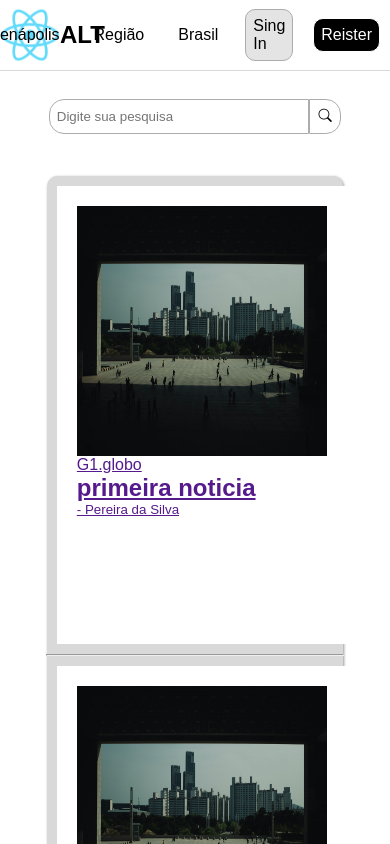
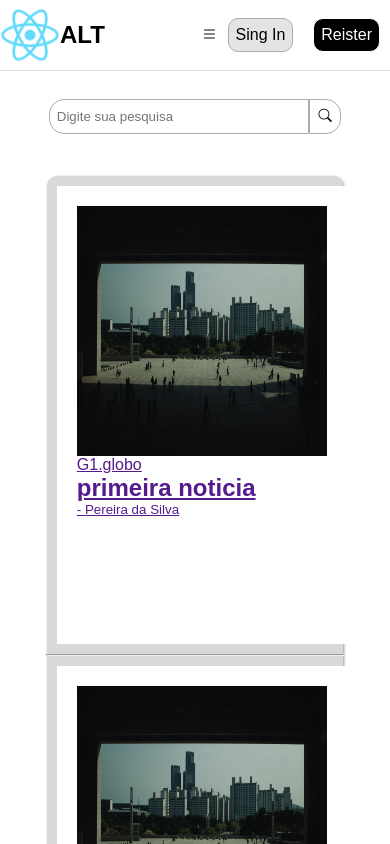
Before and after one commit to aeelmesq/TCC, a React (Create React App) app: page / in a window 390 px wide. Shown: the top 844 px of the page. Built offline with nearby package versions, Linux system fonts and the light colour scheme.

Commit message:
reponsive

```diff
--- a/src/StyleComponents/Header.css
+++ b/src/StyleComponents/Header.css
@@ -30,14 +30,14 @@
     z-index: 0;
 }
 #left {
-    width: 40%;
+    width: 20%;
     display: flex;
     float: left;
     height: 100%;
     align-items: center;
 }
 #right {
-    width: 60%;
+    width: 80%;
     display: flex;
     float: right;
     align-items: center;
@@ -79,3 +79,17 @@
     top: -70px;
     animation: slideUp 0.2s linear;
 }
+.hanbBtn {
+    visibility: hidden;
+}
+@media screen and (max-width: 948px) {
+    .hanbBtn {
+        visibility: visible;
+    }
+    .menu {
+        visibility: hidden;
+        display: inline;
+        position: absolute;
+        background-color: white;
+    }
+}
--- a/src/components/Header/Menu.js
+++ b/src/components/Header/Menu.js
@@ -1,26 +1,58 @@
-import pages from '../../consts/Pages.js';
-import { getUlrParam } from '../utilits.js';
+import pages from "../../consts/Pages.js";
+import { getUlrParam } from "../utilits.js";
+import { useRef } from "react";
 
-const select = getUlrParam('menu') ? getUlrParam('menu') : 'Home';
+const select = getUlrParam("menu") ? getUlrParam("menu") : "Home";
 
 function MenuItem({ link, output, index }) {
   return (
     <li className="MenuItem">
       <a
-        href={'?menu=' + link}
+        href={"?menu=" + link}
         key={index}
-        className={link === select ? 'on' : 'of'}
+        className={link === select ? "on" : "of"}
       >
         {output}
       </a>
     </li>
   );
 }
+
 function Menu() {
+  const menu = useRef(null);
+
+  function MenuAction(e) {
+    if (e.checked) {
+      menu.current.style.visibility = "visible";
+      e.classList.remove("bi-list");
+      e.classList.add("bi-x-lg");
+      return;
+    }
+    menu.current.style.visibility = "hidden";
+    e.classList.remove("bi-x-lg");
+    e.classList.add("bi-list");
+  }
+
   let menuItens = pages.map((page, index) => {
     return <MenuItem link={page.menu} output={page.title} index={index} />;
   });
-  return <ul className="menu">{menuItens}</ul>;
+  return (
+    <>
+      <label htmlFor="menuBtn" className="hanbBtn">
+        <i class="bi bi-list"></i>
+      </label>
+      <input
+        type="checkbox"
+        name="menuBtn"
+        id="menuBtn"
+        className="hidden"
+        onChange={(e) => MenuAction(e)}
+      />
+      <ul className="menu" ref={menu}>
+        {menuItens}
+      </ul>
+    </>
+  );
 }
 
 export default Menu;
--- a/src/components/Pages/Login/Login.js
+++ b/src/components/Pages/Login/Login.js
@@ -1,13 +1,11 @@
 import logo from "../../../img/logo512.png";
 import "../../../StyleComponents/LoginPage.css";
 import SingIn from "./SingIn/SingIn";
-import { getUlrParam } from "../../utilits";
 import Register from "./Register/Register";
 
-export default function Login(renderScreen) {
-  const menuSelect = getUlrParam("menu");
+export default function Login({ renderScreen }) {
   function RenderForm() {
-    switch (menuSelect) {
+    switch (renderScreen) {
       case "SingIn":
         return (
           <>
```
